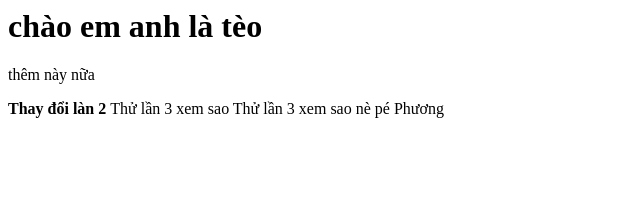
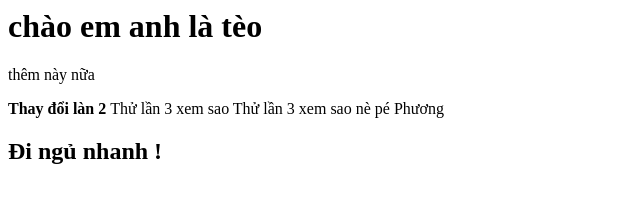
Before and after one commit to dnap11/gitsolo-1, a plain HTML site: page index.html in a window 1280 px wide. Shown: the whole page, without its empty margins (0-640 px from the left). Drawn offline with Linux system fonts and the light colour scheme.

Commit message:
di ngu nhanh !

```diff
--- a/index.html
+++ b/index.html
@@ -3,3 +3,4 @@
 <b> Thay đổi làn 2 </b>
 <span> Thử lần 3 xem sao </span>
 <span> Thử lần 3 xem sao nè pé Phương </span>
+<h2> Đi ngủ nhanh ! </h2>
```
